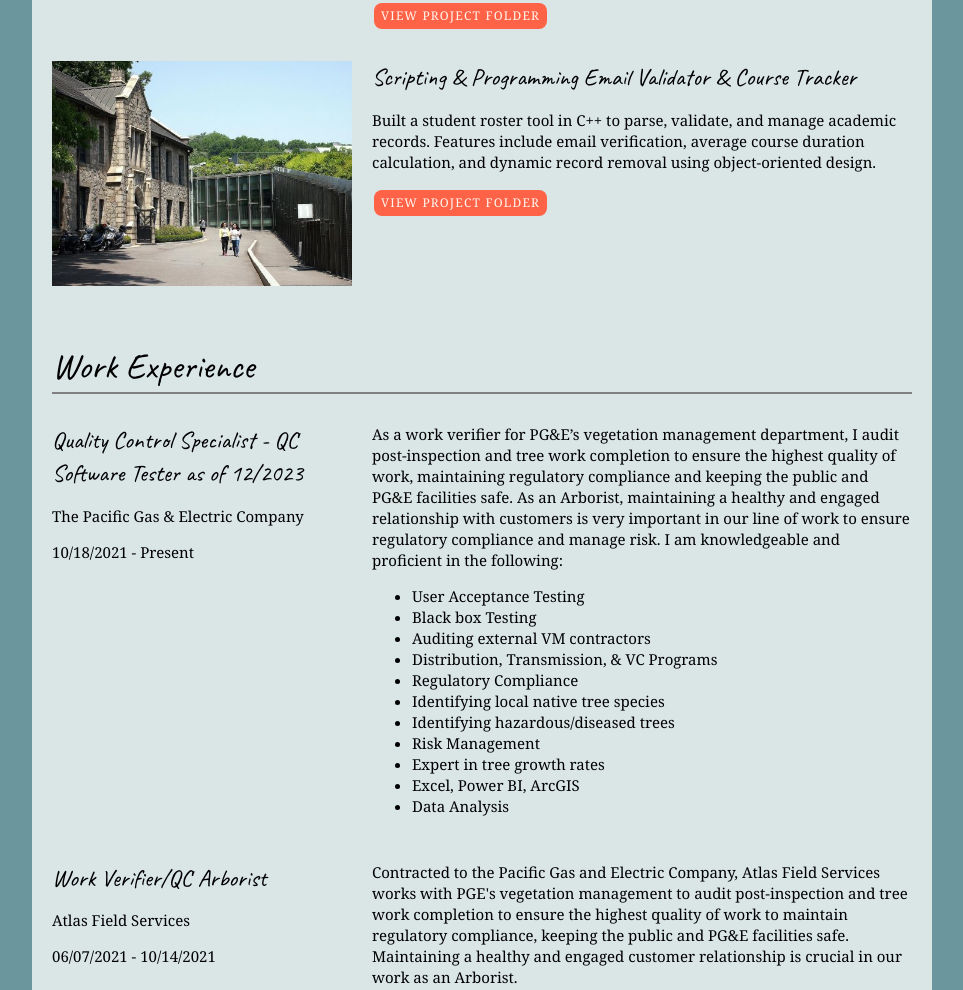
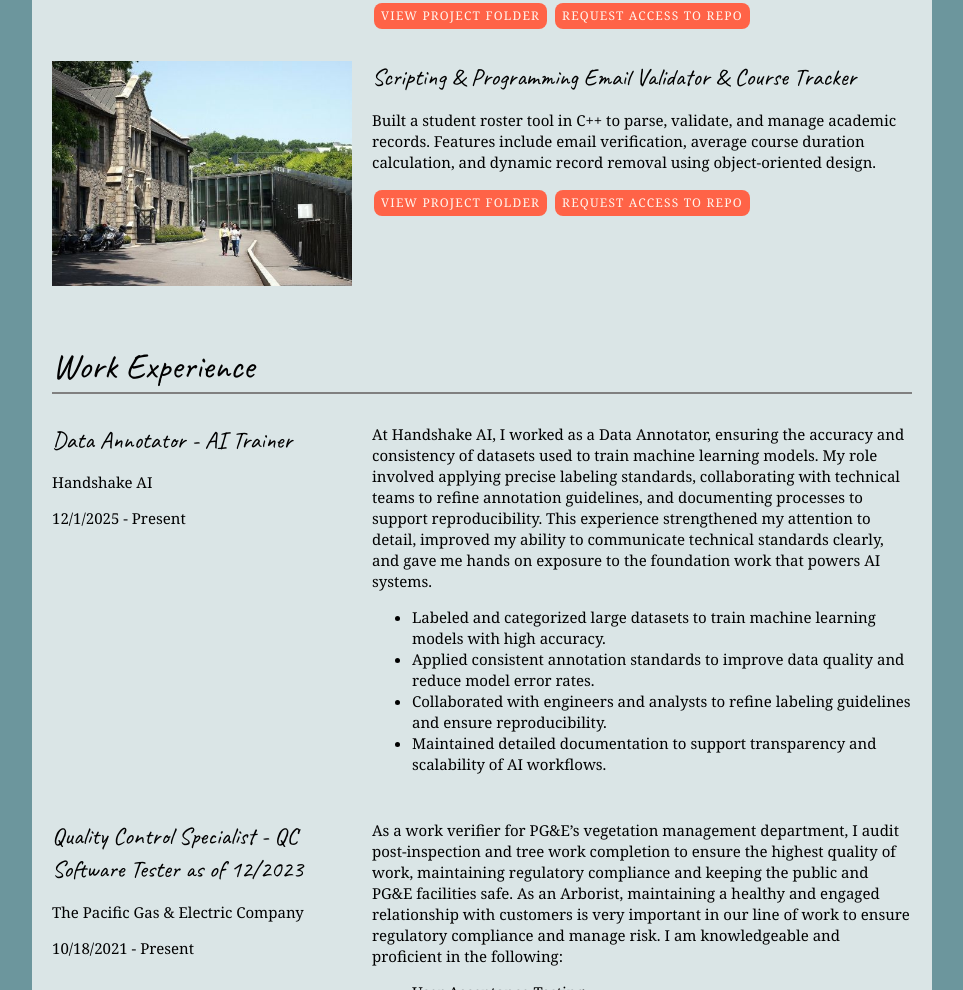
Before and after one commit to wpenprase/WilliamPenprasePortfolioWebsite, a plain HTML site: page resume.html in a window 1280 px wide. Shown: the part 3743-4733 px from the top of the page, without its empty margins (158-1121 px from the left). Drawn offline with Linux system fonts and the light colour scheme.

Commit message:
I added "Request Access to Repo button" to the last four projects in the project section.
I also added AI Trainer experience into the Work Experience section to update my resume.

Replaced the resume to my most up to date verison

```diff
--- a/resume.html
+++ b/resume.html
@@ -13,7 +13,7 @@
 
   </head>
   <body class="resume">
-    <a class="btn download-link" href="william-penprase-resume-10.2025.pdf">Download PDF</a>
+    <a class="btn download-link" href="william-penprase-resume-02.2026.pdf">Download PDF</a>
     <!------------------INTRO------------------------>
 
     <header>
@@ -64,6 +64,7 @@
                 Cleaned the Nashville Housing dataset by standardizing dates, filling missing addresses, splitting composite fields, removing duplicates, and dropping unnecessary columns for streamlined analysis.
               </p>
               <a class="btn" href="https://github.com/wpenprase/PublicPortfolio/blob/main/Nashville%20Data%20Cleaning%20Project/Data%20Cleaning%20Script%20-%20NashvilleHousing.sql" title = "View SQL Script in GitHub" target="_blank">View Script</a>
+
             </div>
           </section>
 
@@ -194,6 +195,7 @@
                 Built a custom package delivery system using hash tables, distance matrices, and address indexing to simulate real-time routing for WGUPS. Integrated CSV data, updated package statuses dynamically, and tracked truck mileage and delivery times. Demonstrated algorithmic thinking, data structure design, and operational modeling in Python.
               </p>
               <a class="btn" href="https://github.com/wpenprase/PortfolioProjects/blob/main/C%20950%20Project%20-%20Data%20Structures%20and%20Algorithms%20II/main.py" target="_blank" title="View Script in GitHub">View Script</a>
+              <a class="btn" href="https://forms.office.com/r/uRHWRMSKri" target="_blank" title="Contact Me Form">Request Access to Repo</a>
             </div>
           </section>
 
@@ -209,6 +211,7 @@
                 Built a predictive model using logistic regression and SVM to recommend optimal crops based on soil nutrients, climate, and pH. Explored data distributions with Seaborn, validated model accuracy (96–97%), and deployed an interactive widget interface for real-time crop prediction. Combines data science, visualization, and user interactivity.
               </p>
               <a class="btn" href="https://github.com/wpenprase/PortfolioProjects/blob/main/C964%20-%20Capstone%20ML/crop_recommendation.ipynb" target="_blank" title="View Jupyter Notebook">View Jupyter Notebook</a>
+              <a class="btn" href="https://forms.office.com/r/uRHWRMSKri" target="_blank" title="Contact Me Form">Request Access to Repo</a>
             </div>
           </section>
         </div>
@@ -227,6 +230,7 @@
               Built a backend application using Spring Boot, MySQL, and RESTful architecture in a WGU lab environment. Initialized the project with Spring Data JPA, Lombok, and MySQL Driver dependencies. Structured the codebase into modular packages—controllers, entities, DAO, services, and config—aligned with UML specifications. Implemented entity classes, enums, and repository interfaces with cross-origin support. Added service-layer logic and input validation for seamless integration with an Angular front-end. Managed version control through a private GitLab repository and ensured compatibility for local development.
             </p>
             <a class="btn" href="https://github.com/wpenprase/PortfolioProjects/tree/main/D288%20-%20Backend%20Programming%20/VacationBooking" target="_blank" title="View Project in GitHub">View Project Folder</a>
+            <a class="btn" href="https://forms.office.com/r/uRHWRMSKri" target="_blank" title="Contact Me Form">Request Access to Repo</a>
           </div>
         </section>
 
@@ -243,6 +247,7 @@
               Built a student roster tool in C++ to parse, validate, and manage academic records. Features include email verification, average course duration calculation, and dynamic record removal using object-oriented design.
             </p>
             <a class="btn" href="https://github.com/wpenprase/PortfolioProjects/tree/main/C867%20-%20Scripting_and_Programming" target="_blank" title="View Project Folder in GitHub">View Project Folder</a>
+            <a class="btn" href="https://forms.office.com/r/uRHWRMSKri" target="_blank" title="Contact Me Form">Request Access to Repo</a>
           </div>
         </section>
 
@@ -269,6 +274,26 @@
         <!-- <p>
           Optional paragraph for work experience summary. Not a part of the job details. Delete if not being used.
         </p> -->
+
+        <section class = "work-item">
+          <div class = "work-details">
+            <h3>Data Annotator - AI Trainer</h3>
+            <p>Handshake AI</p>
+            <p>12/1/2025 - Present</p>
+          </div>
+          <div class = "work-description">
+            <p>
+              At Handshake AI, I worked as a Data Annotator, ensuring the accuracy and consistency of datasets used to train machine learning models. My role involved applying precise labeling standards, collaborating with technical teams to refine annotation guidelines, and documenting processes to support reproducibility. This experience strengthened my attention to detail, improved my ability to communicate technical standards clearly, and gave me hands on exposure to the foundation work that powers AI systems.
+            </p>
+            <ul>
+              <li>Labeled and categorized large datasets to train machine learning models with high accuracy.</li>
+              <li>Applied consistent annotation standards to improve data quality and reduce model error rates.</li>
+              <li>Collaborated with engineers and analysts to refine labeling guidelines and ensure reproducibility.</li>
+              <li>Maintained detailed documentation to support transparency and scalability of AI workflows. </li>
+            </ul>
+          </div>
+        </section>
+
         <section class="work-item">
           <div class="work-details">
             <h3>Quality Control Specialist - QC Software Tester as of 12/2023 </h3>
```
Also changed, not shown: 1 other file.
